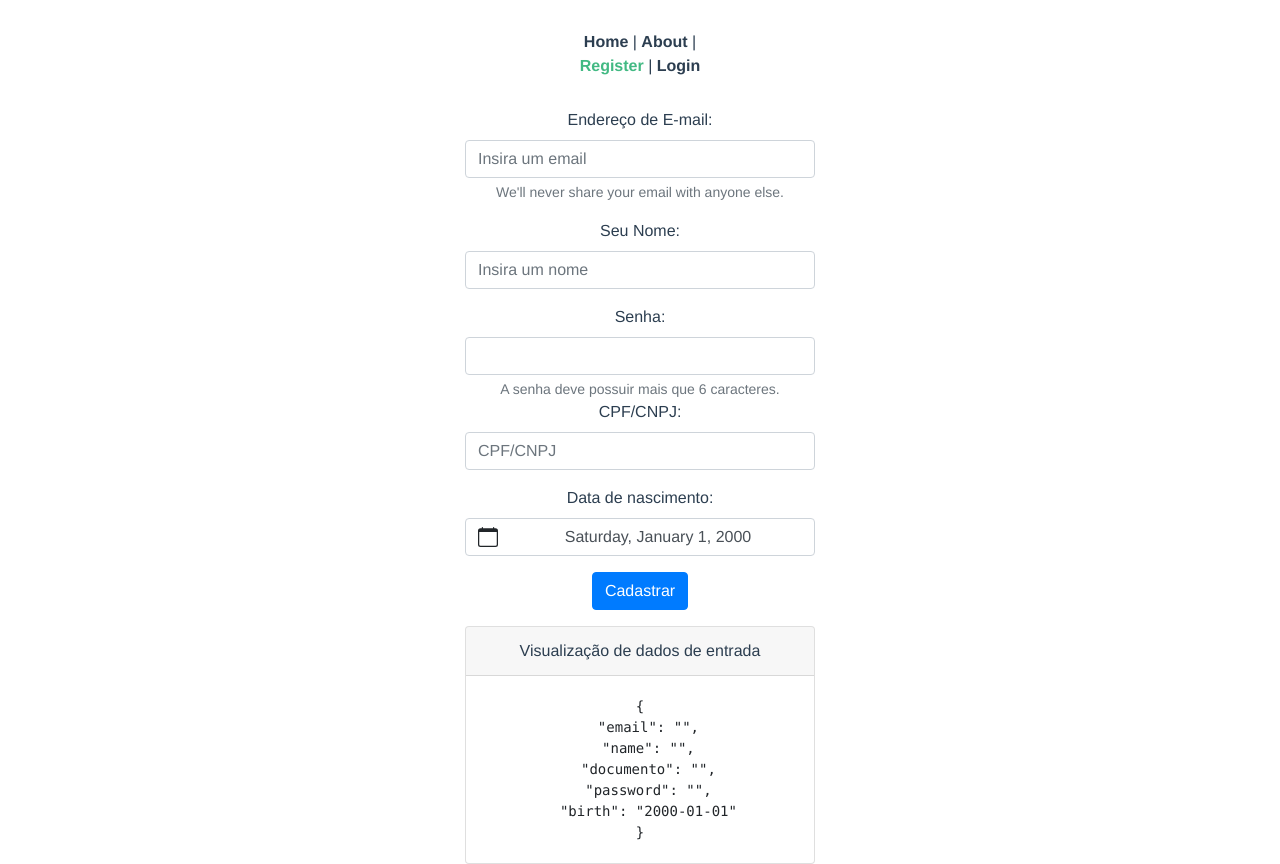
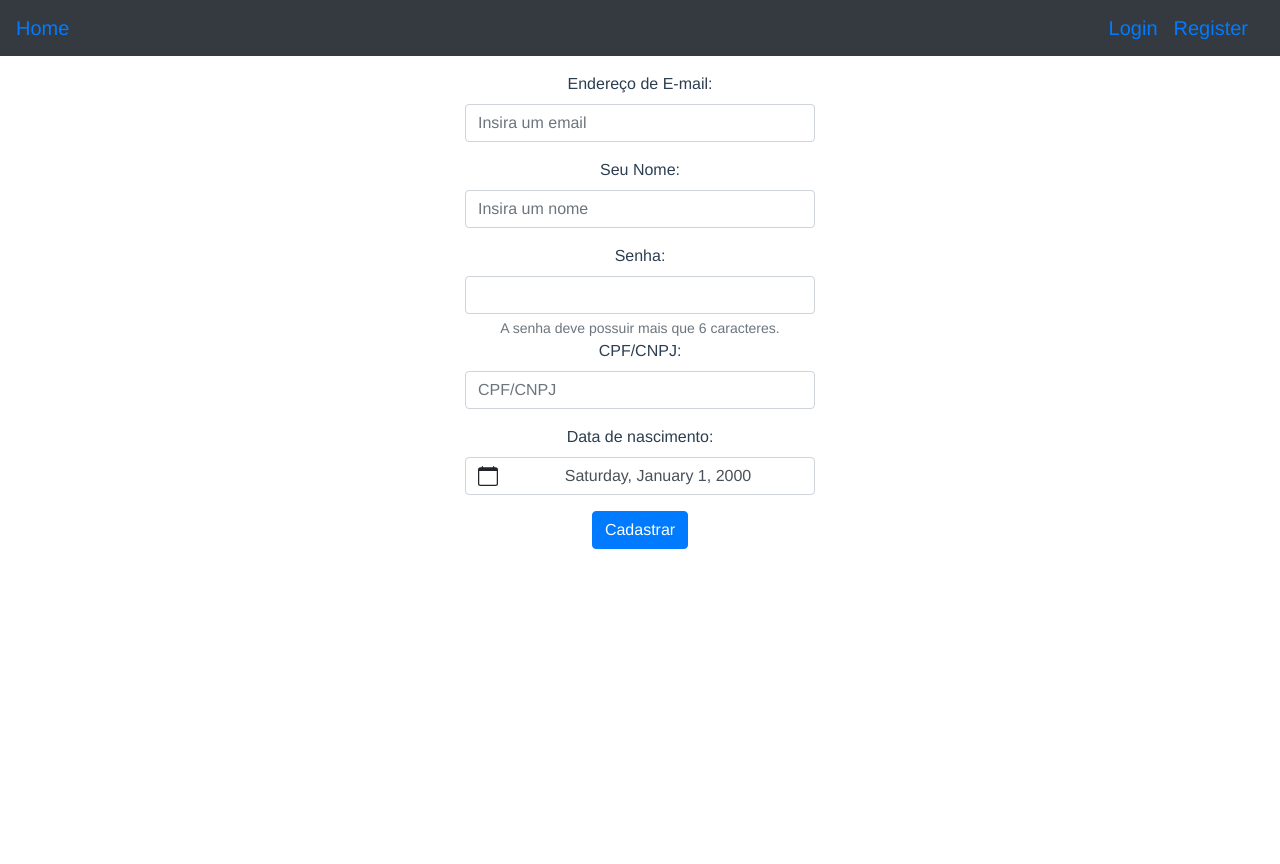
Before and after one commit to ChernoBen/testChat2deskFront, a Vue app: page /register in a window 1280 px wide. After the commit the page ends 800 px from the top, so only its background shows below. Built offline with nearby package versions, Linux system fonts and the light colour scheme.

Commit message:
funcionalidades ok

```diff
--- a/src/App.vue
+++ b/src/App.vue
@@ -1,41 +1,37 @@
 <template>
   <div id="app">
-    <div id="nav">
-      <router-link to="/">Home</router-link> |
-      <router-link to="/about">About</router-link> |
+    <!------NAVBAR---->
+    <b-navbar toggleable type="dark" variant="dark">
+      <b-navbar-brand href="#">
+        <router-link to="/">Home</router-link>
+      </b-navbar-brand>
       <div>
-        <div v-if="show==false">
-          <router-link to="/register">Register</router-link> |
-          <router-link to="/login">Login</router-link>
+        <div v-if="show == false">
+          <b-navbar-brand href="#">
+            <router-link to="/login">Login</router-link>
+          </b-navbar-brand>
+          <b-navbar-brand href="#">
+            <router-link to="/register">Register</router-link>
+          </b-navbar-brand>
         </div>
-
         <div v-else>
-          <b-button pill variant="info" @click="logout">
-           Sair
-          </b-button>
-           |
-          <router-link to="/admin/users">Admin</router-link>
+          <b-navbar-brand>
+            <b-button pill variant="info" @click="logout"> Sair </b-button>
+          </b-navbar-brand>
+          <b-navbar-brand>
+            <router-link to="/admin/users">Admin</router-link>
+          </b-navbar-brand>
         </div>
-        <!-----v-if------>
       </div>
-    </div>
-
-    <b-container class="bv-example-row">
-      <b-row>
-        <b-col></b-col>
-        <b-col
-          ><!--center-->
-          <router-view />
-        </b-col>
-        <b-col></b-col>
-      </b-row>
-    </b-container>
+    </b-navbar>
+    <p></p>
+    <router-view />
   </div>
 </template>
 <script>
 export default {
   created() {
-    this.show = localStorage.token? true : false;
+    this.show = localStorage.token ? true : false;
   },
   data() {
     return {
@@ -44,13 +40,13 @@ export default {
   },
   methods: {
     logout() {
-      console.log("----->",this.show)
-      console.log(localStorage.getItem('token'));
-      localStorage.removeItem('token');
+      console.log("----->", this.show);
+      console.log(localStorage.getItem("token"));
+      localStorage.removeItem("token");
       this.show = true;
       this.$router.go(0);
       this.$router.push({ name: "Login" });
-     // this.$forceUpdate()
+      // this.$forceUpdate()
     },
   },
 };
--- a/src/views/Code.vue
+++ b/src/views/Code.vue
@@ -1,5 +1,7 @@
 <template>
-  <div>
+<b-container >
+  <!-- Content here -->
+   <div>
     <b-form inline>
       <label class="sr-only" for="inline-form-input-username"
         >Codigo de verificação</label
@@ -23,9 +25,11 @@
         ></b-form-input>
       </b-input-group>
 
-      <b-button @click="recoverPass" variant="primary">Save</b-button>
+      <b-button @click="recoverPass" variant="primary">Salvar</b-button>
     </b-form>
   </div>
+</b-container>
+
 </template>
 
 <script>
--- a/src/views/Login.vue
+++ b/src/views/Login.vue
@@ -1,7 +1,16 @@
 <template>
+  <b-container class="bv-example-row">
+    <b-row>
+      <b-col></b-col>
+      <b-col
+        ><!--center-->
         <div>
           <b-form>
-      <b-form-group id="input-group-1" label="E-mail:" label-for="input-1">
+            <b-form-group
+              id="input-group-1"
+              label="E-mail:"
+              label-for="input-1"
+            >
               <b-form-input
                 id="input-1"
                 v-model="form.email"
@@ -25,10 +34,12 @@
             <b-button variant="danger" @click="register">Registrar</b-button> |
             <b-button variant="info" @click="recover">Recuperar senha</b-button>
           </b-form>
-    <b-card class="mt-3" header="Visualização de dados de entrada">
-      <pre class="m-0">{{ form }}</pre>
-    </b-card>
+
         </div>
+      </b-col>
+      <b-col></b-col>
+    </b-row>
+  </b-container>
 </template>
 
 <script>
@@ -68,9 +79,9 @@ export default {
     register() {
       this.$router.push({ name: "Register" });
     },
-    recover(){
-      this.$router.push({name:'Recover'})
-    }
+    recover() {
+      this.$router.push({ name: "Recover" });
+    },
   },
 };
 </script>
--- a/src/views/Recover.vue
+++ b/src/views/Recover.vue
@@ -1,4 +1,9 @@
 <template>
+  <b-container class="bv-example-row">
+    <b-row>
+      <b-col></b-col>
+      <b-col
+        ><!--center-->
         <div>
           <div>
             <b-form-group
@@ -7,41 +12,55 @@
               label-cols-lg="3"
               content-cols-sm
               content-cols-lg="7"
-      description="Insira seu e-mail aqui."
-      label="Entre com seu email "
+              description="Seu e-mail aqui."
+
               label-for="input-horizontal"
             >
-      <b-form-input v-model="email" id="input-horizontal"></b-form-input>
+              <b-form-input
+                v-model="email"
+                id="input-horizontal"
+              ></b-form-input>
             </b-form-group>
           </div>
-  <div><b-button variant="outline-primary" @click="recoverPass">Button</b-button></div>
+          <div>
+            <b-button variant="outline-primary" @click="recoverPass"
+              >Enviar</b-button
+            >
           </div>
+        </div>
+      </b-col>
+      <b-col></b-col>
+    </b-row>
+  </b-container>
 </template>
 <script>
-import axios from 'axios';
+import axios from "axios";
 
-export default ({
-
-    data(){
+export default {
+  data() {
     return {
-
-            url:"http://localhost:8686/recover",
-            email:""
-
-        }
-
+      url: "http://localhost:8686/recover",
+      email: "",
+    };
   },
-    methods:{
-        recoverPass(){
-            axios.post(this.url,{email:this.email}).then(response=>{
-                console.log(response)
-                alert(JSON.stringify(`Um codigo de recuperação foi enviado para o email:${this.email}`));
+  methods: {
+    recoverPass() {
+      axios
+        .post(this.url, { email: this.email })
+        .then((response) => {
+          console.log(response);
+          alert(
+            JSON.stringify(
+              `Um codigo de recuperação foi enviado para o email:${this.email}`
+            )
+          );
           this.$router.push({ name: "Code" });
-            }).catch(error=>{
-                console.log(error)
+        })
+        .catch((error) => {
+          console.log(error);
           alert(JSON.stringify(error));
-            })
-        }
-    }
-})
+        });
+    },
+  },
+};
 </script>
--- a/src/views/Register.vue
+++ b/src/views/Register.vue
@@ -1,11 +1,16 @@
 <template>
+  <b-container class="bv-example-row">
+    <b-row>
+      <b-col></b-col>
+      <b-col
+        ><!--center-->
         <div>
-    <b-form >
+          <b-form>
             <b-form-group
               id="input-group-1"
               label="Endereço de E-mail:"
               label-for="input-1"
-        description="We'll never share your email with anyone else."
+
             >
               <b-form-input
                 id="input-1"
@@ -16,7 +21,11 @@
               ></b-form-input>
             </b-form-group>
 
-      <b-form-group id="input-group-2" label="Seu Nome:" label-for="input-2">
+            <b-form-group
+              id="input-group-2"
+              label="Seu Nome:"
+              label-for="input-2"
+            >
               <b-form-input
                 id="input-2"
                 v-model="form.name"
@@ -35,7 +44,11 @@
             <b-form-text id="password-help-block">
               A senha deve possuir mais que 6 caracteres.
             </b-form-text>
-      <b-form-group id="input-group-2" label="CPF/CNPJ:" label-for="input-2">
+            <b-form-group
+              id="input-group-2"
+              label="CPF/CNPJ:"
+              label-for="input-2"
+            >
               <b-form-input
                 id="input-2"
                 v-model="form.documento"
@@ -52,50 +65,51 @@
               ></b-form-datepicker>
             </b-form-group>
 
-      <b-button variant="primary" @click="register" >Cadastrar</b-button>
+            <b-button variant="primary" @click="register">Cadastrar</b-button>
           </b-form>
-    <b-card class="mt-3" header="Visualização de dados de entrada">
-      <pre class="m-0">{{ form }}</pre>
-    </b-card>
         </div>
+      </b-col>
+      <b-col></b-col>
+    </b-row>
+  </b-container>
 </template>
 
 <script>
-import axios from 'axios';
+import axios from "axios";
 export default {
   data() {
     return {
-      url:"http://localhost:8686/signin",
+      url: "http://localhost:8686/signin",
       form: {
         email: "",
         name: "",
         documento: "",
         password: "",
         birth: "2000-01-01",
-
       },
-      error:null
-
+      error: null,
     };
   },
   methods: {
-    register(){
-      axios.post(this.url,{
-        name:this.form.name,
-        email:this.form.email,
-        password:this.form.password,
-        birth:this.form.birth,
-        documento:this.form.documento
-      }).then(response=>{
+    register() {
+      axios
+        .post(this.url, {
+          name: this.form.name,
+          email: this.form.email,
+          password: this.form.password,
+          birth: this.form.birth,
+          documento: this.form.documento,
+        })
+        .then((response) => {
           console.log(response);
-        this.$router.push({name:'Login'})
-      }).catch(error=>{
+          this.$router.push({ name: "Login" });
+        })
+        .catch((error) => {
           let msgErro = error.response.data.message;
           this.error = msgErro;
           alert(JSON.stringify(this.error));
-
-      })
-    }
+        });
+    },
     // onReset(event) {
     //   event.preventDefault()
     //   // Reset our form values
```
Lines whose indentation alone changed are shown as unchanged.
